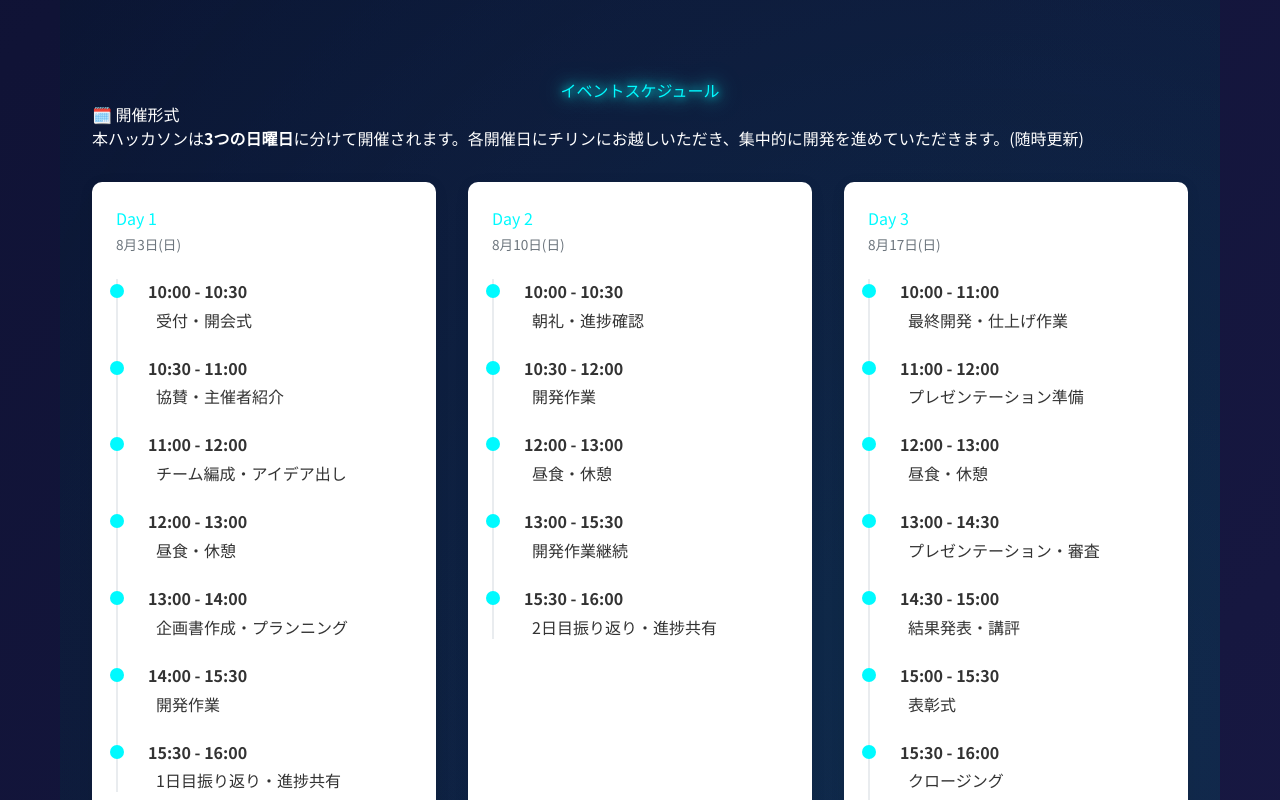
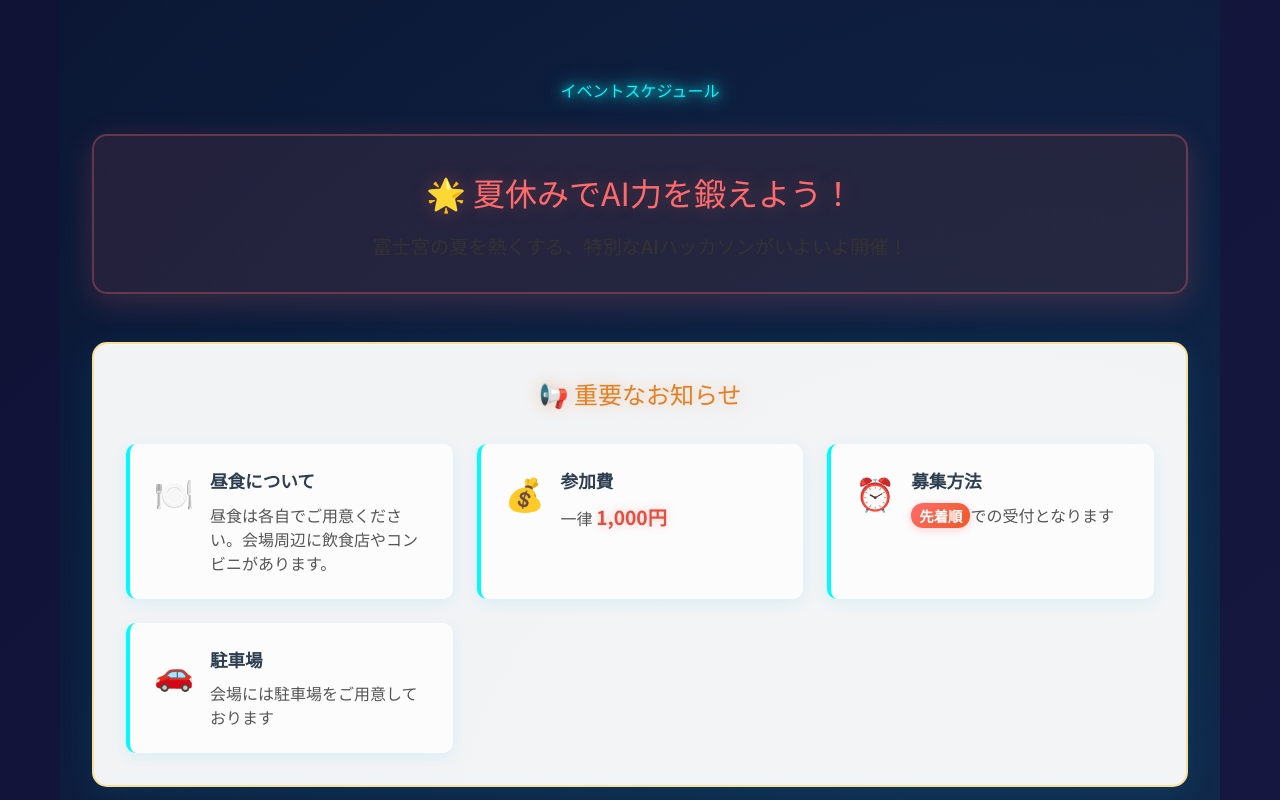
Before and after one commit to kawashimawataru/fuji-ai-hackathon-website, a React (Vite) app: page / in a window 1280 px wide. Shown: the part 1720-2520 px from the top of the page. Built offline with nearby package versions, Linux system fonts and the light colour scheme.

Commit message:
Add important event information - 参加費・昼食・先着順・駐車場情報とキャッチコピーを追加

```diff
--- a/src/components/Schedule.tsx
+++ b/src/components/Schedule.tsx
@@ -30,7 +30,7 @@ const Schedule = () => {
     },
     {
       day: "Day 3",
-      date: "8月17日(日)",
+      date: "8月24日(日)",
       events: [
         { time: "10:00 - 11:00", title: "最終開発・仕上げ作業" },
         { time: "11:00 - 12:00", title: "プレゼンテーション準備" },
@@ -47,6 +47,51 @@ const Schedule = () => {
   return (
     <div className="schedule">
       <h2 data-aos="fade-up">イベントスケジュール</h2>
+
+      {/* キャッチコピー */}
+      <div className="catchphrase" data-aos="fade-up">
+        <div className="catchphrase-content">
+          <h3>🌟 夏休みでAI力を鍛えよう！</h3>
+          <p>富士宮の夏を熱くする、特別なAIハッカソンがいよいよ開催！</p>
+        </div>
+      </div>
+
+      {/* 重要なお知らせ */}
+      <div className="important-notice" data-aos="fade-up">
+        <div className="notice-content">
+          <h3>📢 重要なお知らせ</h3>
+          <div className="notice-grid">
+            <div className="notice-item">
+              <span className="notice-icon">🍽️</span>
+              <div className="notice-text">
+                <strong>昼食について</strong>
+                <p>昼食は各自でご用意ください。会場周辺に飲食店やコンビニがあります。</p>
+              </div>
+            </div>
+            <div className="notice-item">
+              <span className="notice-icon">💰</span>
+              <div className="notice-text">
+                <strong>参加費</strong>
+                <p>一律 <span className="price">1,000円</span></p>
+              </div>
+            </div>
+            <div className="notice-item">
+              <span className="notice-icon">⏰</span>
+              <div className="notice-text">
+                <strong>募集方法</strong>
+                <p><span className="highlight">先着順</span>での受付となります</p>
+              </div>
+            </div>
+            <div className="notice-item">
+              <span className="notice-icon">🚗</span>
+              <div className="notice-text">
+                <strong>駐車場</strong>
+                <p>会場には駐車場をご用意しております</p>
+              </div>
+            </div>
+          </div>
+        </div>
+      </div>
 
       {/* イベント形式の説明 */}
       <div className="event-format" data-aos="fade-up">
--- a/src/styles/Schedule.css
+++ b/src/styles/Schedule.css
@@ -521,6 +521,118 @@
   font-size: 0.9rem;
 }
 
+/* キャッチコピー */
+.catchphrase {
+  margin: 2rem 0;
+  text-align: center;
+}
+
+.catchphrase-content {
+  background: linear-gradient(135deg, rgba(255, 107, 107, 0.1), rgba(238, 90, 36, 0.1));
+  padding: 2rem;
+  border-radius: 15px;
+  border: 2px solid rgba(255, 107, 107, 0.3);
+  box-shadow: 0 8px 32px rgba(255, 107, 107, 0.2);
+}
+
+.catchphrase-content h3 {
+  color: #ff6b6b;
+  font-size: 2rem;
+  margin-bottom: 1rem;
+  text-shadow: 0 0 20px rgba(255, 107, 107, 0.3);
+}
+
+.catchphrase-content p {
+  color: #333;
+  font-size: 1.2rem;
+  font-weight: 500;
+}
+
+/* 重要なお知らせセクション */
+.important-notice {
+  margin: 3rem 0;
+}
+
+.notice-content {
+  background: rgba(255, 255, 255, 0.95);
+  border-radius: 15px;
+  padding: 2rem;
+  box-shadow:
+    0 8px 32px rgba(0, 204, 255, 0.1),
+    inset 0 1px 0 rgba(255, 255, 255, 0.2);
+  border: 2px solid rgba(255, 193, 7, 0.4);
+}
+
+.notice-content h3 {
+  color: #e67e22;
+  text-align: center;
+  margin-bottom: 2rem;
+  font-size: 1.5rem;
+  text-shadow: 0 0 15px rgba(230, 126, 34, 0.3);
+}
+
+.notice-grid {
+  display: grid;
+  grid-template-columns: repeat(auto-fit, minmax(280px, 1fr));
+  gap: 1.5rem;
+}
+
+.notice-item {
+  display: flex;
+  align-items: flex-start;
+  gap: 1rem;
+  padding: 1.5rem;
+  background: rgba(255, 255, 255, 0.8);
+  border-radius: 10px;
+  border-left: 4px solid var(--cyan-glow);
+  box-shadow: 0 4px 15px rgba(0, 204, 255, 0.1);
+  transition: all 0.3s ease;
+}
+
+.notice-item:hover {
+  transform: translateY(-2px);
+  box-shadow: 0 6px 20px rgba(0, 204, 255, 0.2);
+}
+
+.notice-icon {
+  font-size: 2rem;
+  flex-shrink: 0;
+}
+
+.notice-text {
+  flex: 1;
+}
+
+.notice-text strong {
+  color: #2c3e50;
+  font-size: 1.1rem;
+  display: block;
+  margin-bottom: 0.5rem;
+}
+
+.notice-text p {
+  color: #555;
+  margin: 0;
+  line-height: 1.5;
+}
+
+.price {
+  color: #e74c3c;
+  font-weight: bold;
+  font-size: 1.2rem;
+  text-shadow: 0 0 10px rgba(231, 76, 60, 0.3);
+}
+
+.highlight {
+  background: linear-gradient(135deg, #ff6b6b, #ee5a24);
+  color: white;
+  padding: 2px 8px;
+  border-radius: 12px;
+  font-weight: bold;
+  font-size: 0.9rem;
+  box-shadow: 0 2px 8px rgba(255, 107, 107, 0.3);
+}
+
 /* レスポンシブデザイン */
 @media (max-width: 768px) {
   .schedule-container {
@@ -613,4 +725,24 @@
   .sponsor-icon {
     font-size: 1.5rem;
   }
+
+  .catchphrase-content h3 {
+    font-size: 1.5rem;
+  }
+
+  .catchphrase-content p {
+    font-size: 1rem;
+  }
+
+  .notice-grid {
+    grid-template-columns: 1fr;
+  }
+
+  .notice-item {
+    padding: 1rem;
+  }
+
+  .notice-icon {
+    font-size: 1.5rem;
+  }
 }
```
